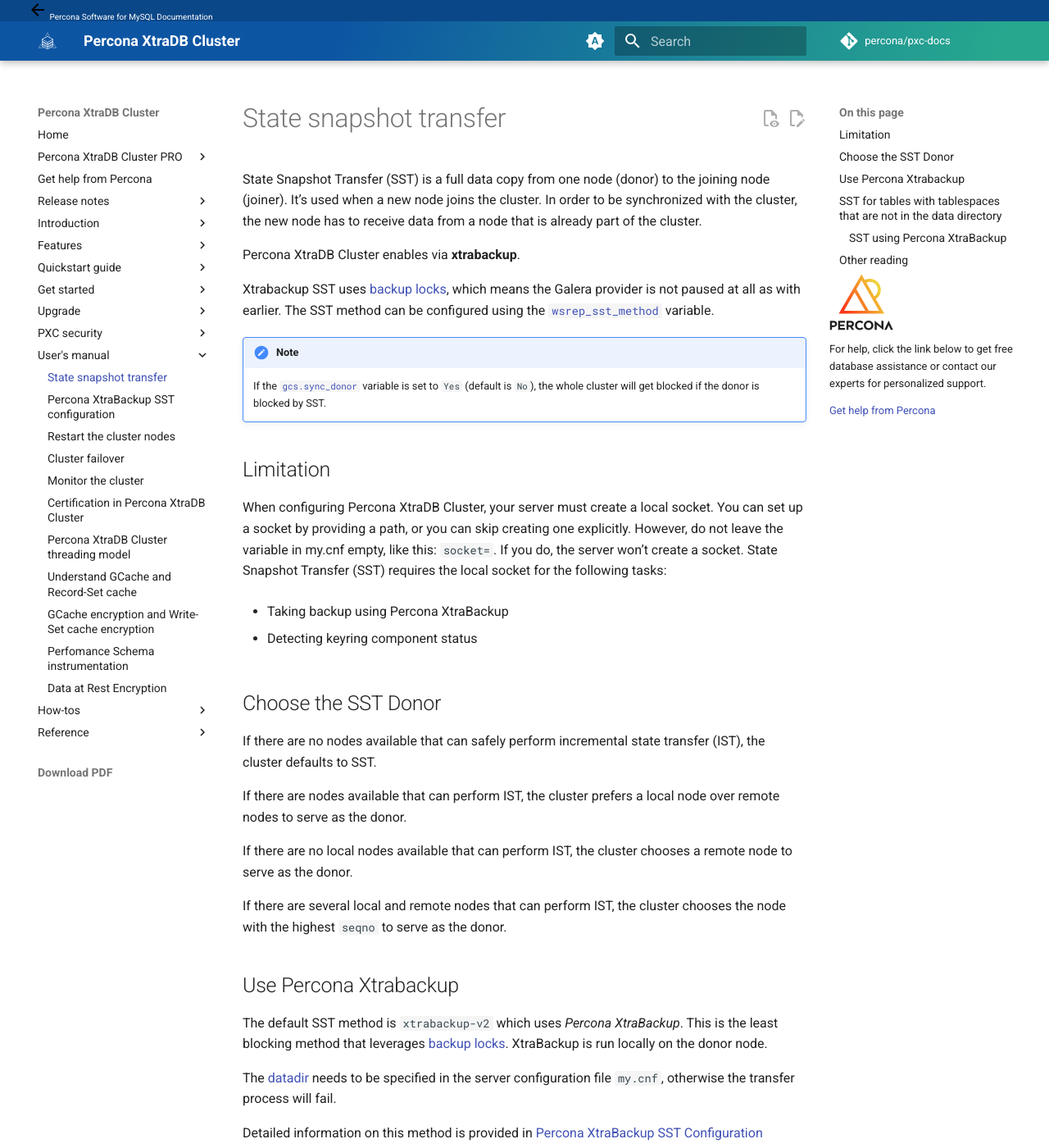
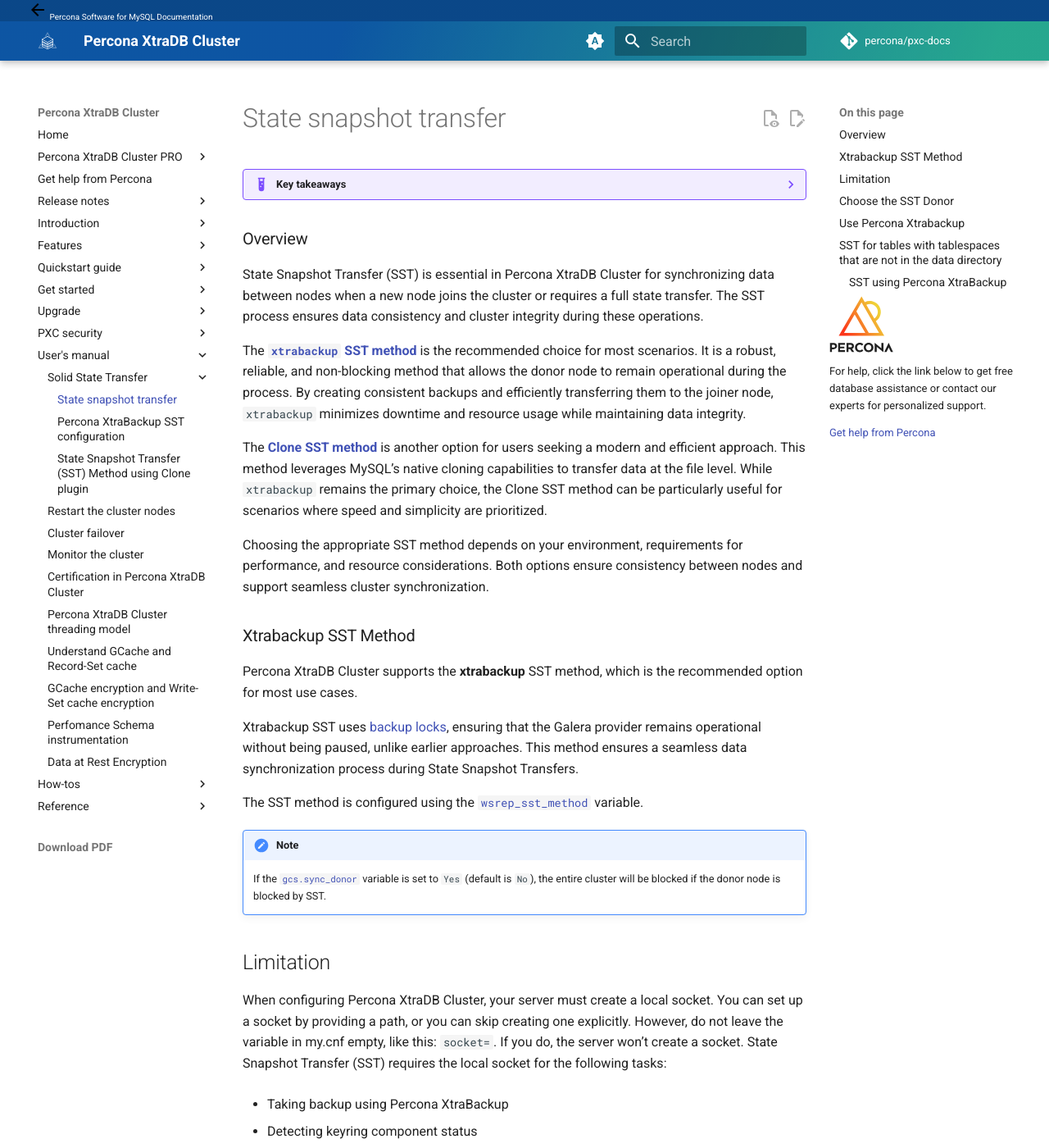
Before and after one commit to percona/pxc-docs, an MkDocs documentation site: the page built from docs/state-snapshot-transfer.md, in a window 1280 px wide and 1400 px high. Shown: the whole window at 82% size. Built offline with MkDocs 1.6.1 and Material for MkDocs 9.7.7, drawn with Linux system fonts in a browser that asks for light colours; nearby versions of some CDN libraries; comment, search, counter and statistics services are not loaded; the version menu is left out; some of the changed text lies outside the part shown.

Commit message:
PS-4625 [DOCS] - Add Clone SST method to PXC 8.0
	new file:   docs/clone-sst.md
	modified:   mkdocs-base.yml
	new file:   snippets/tech-preview.md

```diff
--- a/docs/state-snapshot-transfer.md
+++ b/docs/state-snapshot-transfer.md
@@ -1,20 +1,40 @@
 # State snapshot transfer
 
-State Snapshot Transfer (SST) is a full data copy from one node (donor)
-to the joining node (joiner).
-It’s used when a new node joins the cluster.
-In order to be synchronized with the cluster,
-the new node has to receive data from a node
-that is already part of the cluster.
+??? example "Key takeaways"
 
-Percona XtraDB Cluster enables  via **xtrabackup**.
+    Here are the top three takeaways from the "State Snapshot Transfer" documentation:
 
-Xtrabackup SST uses [backup locks](https://docs.percona.com/percona-server/8.0/backup-locks.html), which means the Galera provider is not paused at all as with  earlier.
-The SST method can be configured using the [`wsrep_sst_method`](wsrep-system-index.md#wsrep_sst_method) variable.
+    * **Purpose of SST**:
+       State Snapshot Transfer (SST) is a critical process in Percona XtraDB Cluster that synchronizes a new or recovering node (joiner) with the cluster by transferring a consistent data snapshot from an existing node (donor).
+
+    * **Xtrabackup as the Recommended Method**:
+       The default and most recommended SST method is `xtrabackup-v2`, which uses Percona XtraBackup. It is a non-blocking method that ensures the donor node remains operational during the transfer, leveraging backup locks for efficiency and consistency.
+
+    * **Configuration and Variables**:
+       SST methods are configured using the `wsrep_sst_method` variable. Proper configuration of SST-related variables, such as `gcs.sync_donor`, is essential to avoid cluster-wide blocking and ensure smooth synchronization.
+
+### Overview
+
+State Snapshot Transfer (SST) is essential in Percona XtraDB Cluster for synchronizing data between nodes when a new node joins the cluster or requires a full state transfer. The SST process ensures data consistency and cluster integrity during these operations.
+
+The [**`xtrabackup` SST method**](xtrabackup-sst.md) is the recommended choice for most scenarios. It is a robust, reliable, and non-blocking method that allows the donor node to remain operational during the process. By creating consistent backups and efficiently transferring them to the joiner node, `xtrabackup` minimizes downtime and resource usage while maintaining data integrity.
+
+The [**Clone SST method**](clone-sst.md) is another option for users seeking a modern and efficient approach. This method leverages MySQL’s native cloning capabilities to transfer data at the file level. While `xtrabackup` remains the primary choice, the Clone SST method can be particularly useful for scenarios where speed and simplicity are prioritized.
+
+Choosing the appropriate SST method depends on your environment, requirements for performance, and resource considerations. Both options ensure consistency between nodes and support seamless cluster synchronization.
+
+### Xtrabackup SST Method
+
+Percona XtraDB Cluster supports the **xtrabackup** SST method, which is the recommended option for most use cases.
+
+Xtrabackup SST uses [backup locks](https://docs.percona.com/percona-server/8.0/backup-locks.html), ensuring that the Galera provider remains operational without being paused, unlike earlier approaches. This method ensures a seamless data synchronization process during State Snapshot Transfers.
+
+The SST method is configured using the [`wsrep_sst_method`](wsrep-system-index.md#wsrep_sst_method) variable.
 
 !!! note
 
-    If the [`gcs.sync_donor`](wsrep-provider-index.md#gcs.sync_donor) variable is set to `Yes` (default is `No`), the whole cluster will get blocked if the donor is blocked by SST.
+    If the [`gcs.sync_donor`](wsrep-provider-index.md#gcs.sync_donor) variable is set to `Yes` (default is `No`), the entire cluster will be blocked if the donor node is blocked by SST.
+
 
 ## Limitation
 
@@ -64,8 +84,10 @@
 already exists, an error will be returned, because XtraBackup cannot clear
 tablespaces not in the data directory.
 
-## Other reading
+For more information, see:
+
+* [Clone SST](clone-sst.md)
+
+* [Xtrabackup SST configuration](xtrabackup-sst.md#xtrabackup-sst)
 
 * [State Snapshot Transfer Methods for MySQL](https://galeracluster.com/library/documentation/sst.html)
-
-* [Xtrabackup SST configuration](xtrabackup-sst.md#xtrabackup-sst)
```
Also changed, not shown: docs/clone-sst.md (added, +181 -0 lines), docs/wsrep-system-index.md (+13 -15 lines), docs/xtrabackup-sst.md (+13 -4 lines), mkdocs-base.yml (+4 -6 lines), snippets/tech-preview.md (added, +10 -0 lines), docs/_static/clone-sst-process.png (added).
